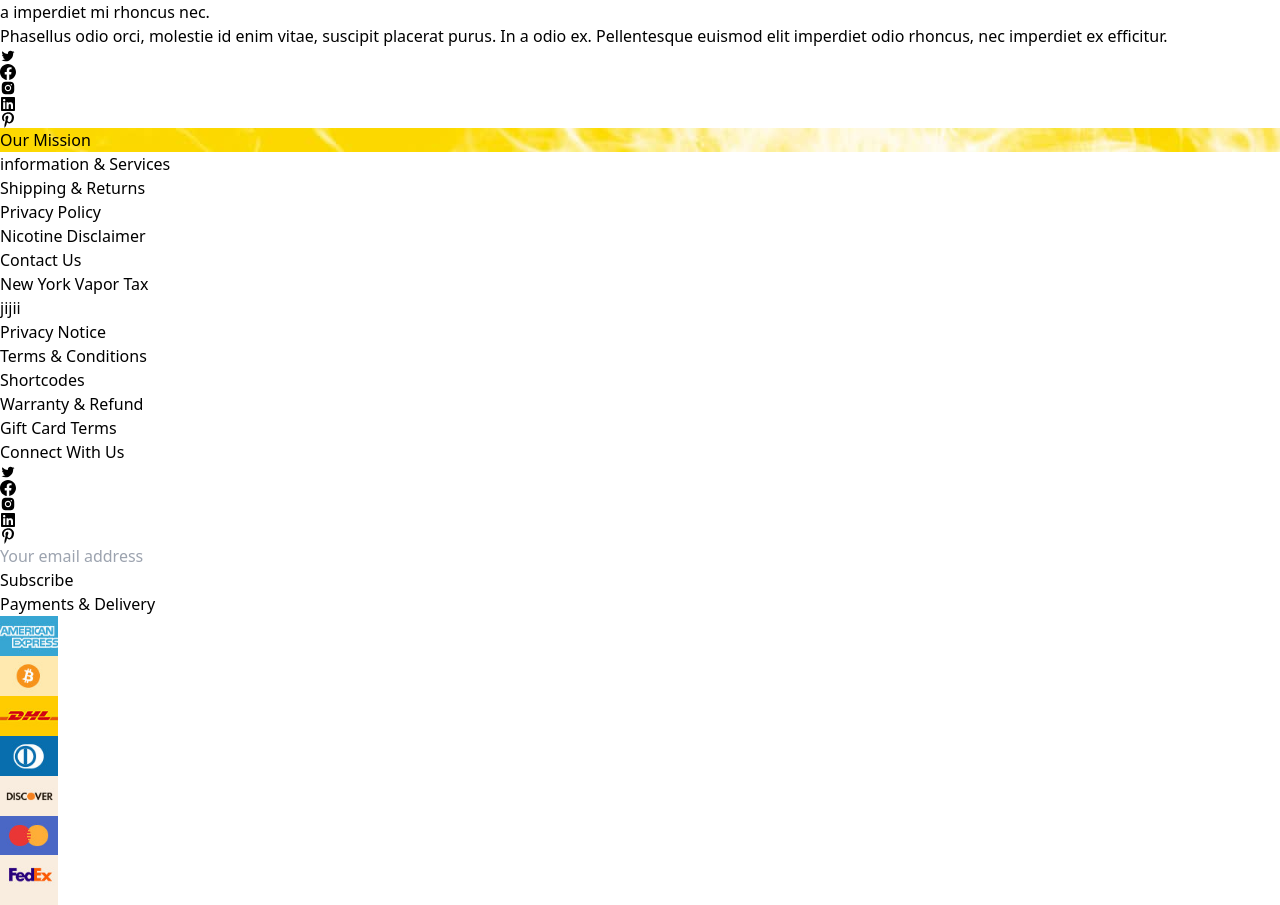
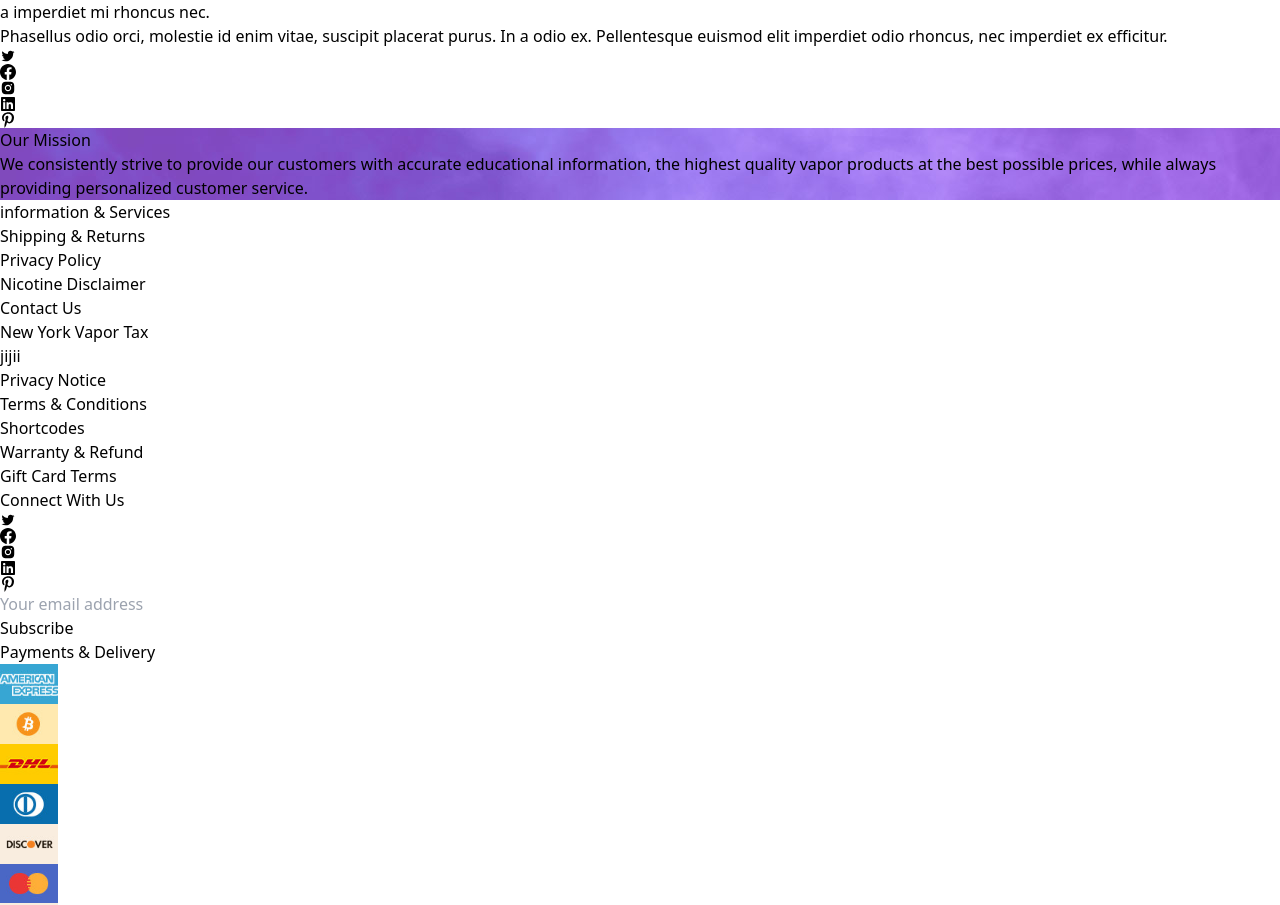
Before and after one commit to FazlyRabbi/vapester, a Next.js app: page /about-us in a window 1280 px wide. Shown: the part 4585-5490 px from the top of the page. Built offline with nearby package versions, Linux system fonts and the light colour scheme; what @material-tailwind/react would draw is missing.

Commit message:
our mission banner added

```diff
--- a/components/AboutUs/AboutUsBanner.jsx
+++ b/components/AboutUs/AboutUsBanner.jsx
@@ -3,7 +3,7 @@ import styles from '../../styles/about.module.css';
 export default function AboutUsBanner({children}) {
   return (
     <section
-      className={`${styles.shop1} lg:min-h-[20rem] min-h-[10rem] bg-no-repeat bg-cover lg:my-20 my-6`}
+      className={`${styles.shop1} lg:min-h-[20rem] min-h-[10rem] bg-no-repeat bg-cover lg:mt-8 my-6`}
     >
       <div className="relative container mx-auto lg:pt-60 pt-12">
         <div className="text-center absolute lg:top-1/2 lg:left-0 md:left-6 left-4  text-white mx-0 bg-[#D22756] pr-8">
--- a/components/AboutUs/OurMission.jsx
+++ b/components/AboutUs/OurMission.jsx
@@ -1,16 +1,23 @@
-import styles from '../../styles/about.module.css';
+import styles from "../../styles/about.module.css";
 
-export default function OurMission({children}) {
+export default function OurMission({ children }) {
   return (
     <section>
       <section
-        className={`${styles.shop1} lg:min-h-[20rem] min-h-[10rem] bg-no-repeat bg-cover lg:my-20 my-6 container mx-auto`}
+        className={`${styles.bg1} lg:min-h-[30rem] min-h-[10rem] bg-no-repeat bg-cover lg:mb-20 my-6 container mx-auto`}
       >
         <div className="relative container mx-auto lg:pt-60 pt-12">
-          <div className="text-center absolute lg:top-1/2 lg:left-0 md:left-6 left-4  text-white mx-0 bg-[#D22756] pr-8">
+          <div className="text-center absolute lg:top-20 lg:left-24 md:left-6 left-4  text-white mx-0 bg-[#D22756] pr-8">
             <p className="font-black uppercase lg:text-[80px] md:text-[50px] text-[30px] lg:-mt-8 md:-mt-5 -mt-3 font-bun">
               {children}
             </p>
+          </div>
+
+          <div className="w-[87%] mx-auto text-[45px] font-eco text-white font-bold">
+            We consistently strive to provide our customers with accurate
+            educational information, the highest quality vapor products at the
+            best possible prices, while always providing personalized customer
+            service.
           </div>
         </div>
       </section>
--- a/styles/about.module.css
+++ b/styles/about.module.css
@@ -1,3 +1,7 @@
 .shop1{
   background-image: url("../img/home3-bg4-copyright.jpg");
 }
+
+.bg1{
+  background-image: url("../img/home1-bg1-min-copyright.jpg");
+}
```
